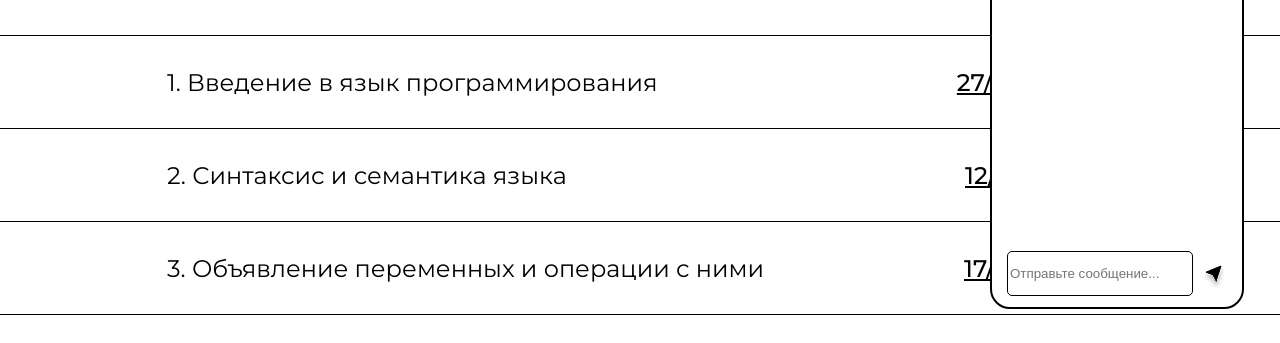
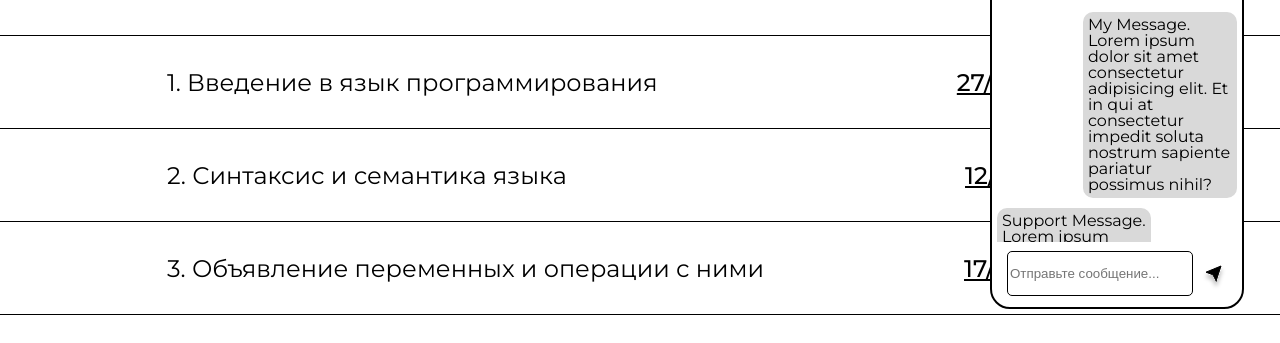
Before and after one commit to Alexanderbr1/pd_claudius, a plain HTML site: page Страница статистики курса/index.html in a window 1280 px wide. Shown: the part 438-781 px from the top of the page. Drawn offline with Linux system fonts and the light colour scheme.

Commit message:
add messages html + css, support logic(js)

```diff
--- a/Страница статистики курса/css/style.css
+++ b/Страница статистики курса/css/style.css
@@ -95,8 +95,8 @@ body {
     right: 36px;
     bottom: 53px;
     z-index: 1;
-    min-width: 250px;
-    min-height: 345px;
+    width: 250px;
+    height: 345px;
     border: 2px solid black;
     border-radius: 20px;
 }
@@ -134,6 +134,29 @@ body {
     margin-right: 5px;
 }
 
+.support__messages {
+    overflow: scroll;
+    max-height: 235px;
+    padding: 5px;
+}
+
+.support__support-message {
+    margin-top: 10px;
+    padding: 5px;
+    background-color: #D9D9D9;
+    max-width: 60%;
+    border-radius: 10px;
+}
+
+.support__my-message {
+    padding: 5px;
+    margin-top: 10px;
+    margin-left: auto;
+    background-color: #D9D9D9;
+    max-width: 60%;
+    border-radius: 10px;
+}
+
 .support__form {
     position: absolute;
     bottom: 0;
--- a/Страница статистики курса/index.html
+++ b/Страница статистики курса/index.html
@@ -5,8 +5,8 @@
     <meta name="viewport"
           content="width=device-width, user-scalable=no, initial-scale=1.0, maximum-scale=1.0, minimum-scale=1.0">
     <meta http-equiv="X-UA-Compatible" content="ie=edge">
-    <link rel="stylesheet" href="../css/reset.css">
-    <link rel="stylesheet" href="../css/style.css">
+    <link rel="stylesheet" href="./css/reset.css">
+    <link rel="stylesheet" href="./css/style.css">
     <link rel="stylesheet"
           href="https://fonts.googleapis.com/css2?family=Quicksand:wght@300;400;500;600;700&display=swap">
     <title>title</title>
@@ -32,7 +32,10 @@
                 </svg>
             </button>
         </div>
-        <div class="support__messages"></div>
+        <div class="support__messages">
+            <div class="support__my-message">My Message. Lorem ipsum dolor sit amet consectetur adipisicing elit. Et in qui at consectetur impedit soluta nostrum sapiente pariatur possimus nihil?</div>
+            <div class="support__support-message">Support Message. Lorem ipsum dolor sit amet consectetur adipisicing elit. Eaque obcaecati libero officia velit perferendis, ipsa modi nihil aut quae blanditiis?</div>
+        </div>
         <div class="support__form">
             <input class="support__user-input" type="text" id="support__user-input" placeholder="Отправьте сообщение...">
             <button class="support__send-button" id="support__send-button">
```
Also changed, not shown: Страница статистики курса/index.js (added, +33 -0 lines).
